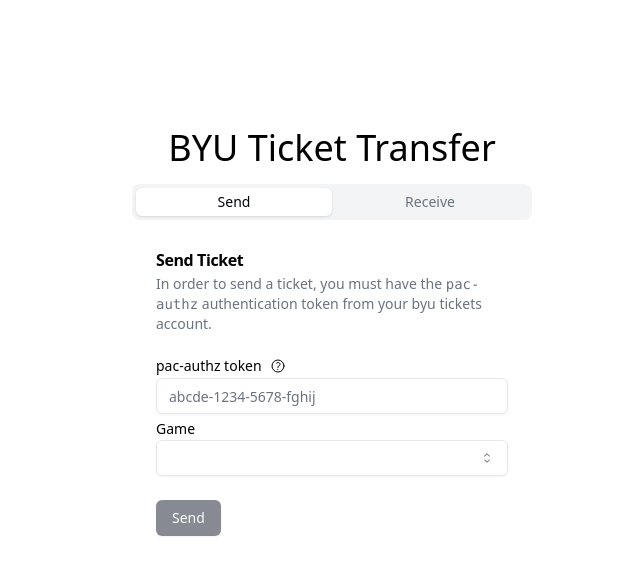
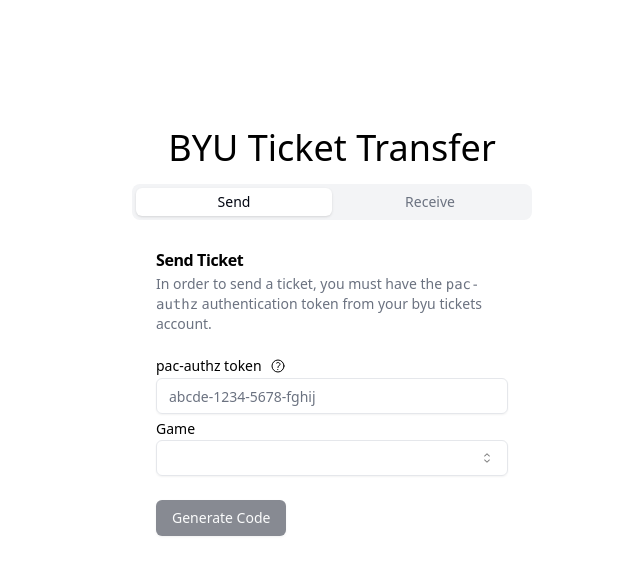
Before and after one commit to bradofrado/sports, a Next.js app: page / in a window 1280 px wide. Shown: the top 574 px of the page, without its empty margins (308-948 px from the left). Built offline with nearby package versions, Linux system fonts and the light colour scheme.

Commit message:
Codes are unique to auth tokens and games

```diff
--- a/components/transfer/send-form.tsx
+++ b/components/transfer/send-form.tsx
@@ -134,7 +134,7 @@
       ) : null}
       <CardFooter>
         <Button onClick={onSend} disabled={!token || !selectedGame}>
-          Send
+          Generate Code
         </Button>
       </CardFooter>
       {sendCode ? (
```
Also changed, not shown: 1 other file (tests, documents, lock files or other folders).
